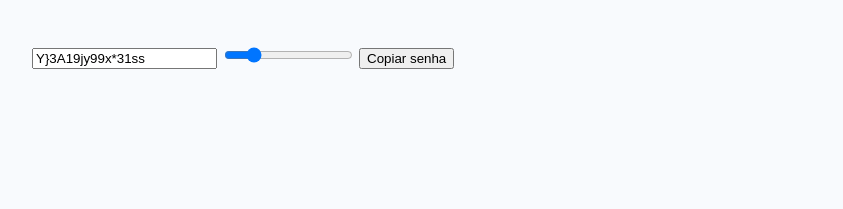
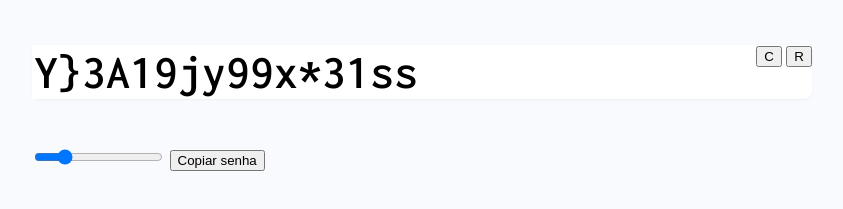
Before and after one commit to andrehilgert/password-generator-dev, a plain HTML site: page index.html in a window 1280 px wide. Shown: the part 119-328 px from the top of the page, without its empty margins (218-1061 px from the left). Drawn offline with Linux system fonts and the light colour scheme.

Commit message:
Formatando Input

```diff
--- a/index.html
+++ b/index.html
@@ -8,7 +8,7 @@
     <link rel="preconnect" href="https://fonts.googleapis.com" />
     <link rel="preconnect" href="https://fonts.gstatic.com" crossorigin />
     <link
-      href="https://fonts.googleapis.com/css2?family=Inter:wght@400;600&display=swap"
+      href="https://fonts.googleapis.com/css2?family=Inconsolata:wght@600&family=Inter:wght@400;600&display=swap"
       rel="stylesheet"
     />
 
@@ -26,7 +26,17 @@
         </p>
       </section>
 
-      <input type="text" name="password" id="password" />
+      <section class="box">
+        <div class="password">
+          <div class="text">
+            <input type="text" name="password" id="password" />
+          </div>
+          <div class="actions">
+            <button id="copy2">C</button>
+            <button id="renew">R</button>
+          </div>
+        </div>
+      </section>
 
       <input
         type="range"
--- a/style.css
+++ b/style.css
@@ -25,3 +25,33 @@ main {
     font-size: 1.125rem;
     color: #828282
 }
+
+.box {
+    background: #fff;
+    box-shadow: 0 1px 2px rgba(132, 148, 165, 0.1);
+    border-radius: 8px;
+    margin-bottom: 3rem;
+}
+
+.password {
+    display: flex;
+}
+
+.password .text {
+    flex: 1;
+}
+
+.password .text input {
+    font-family: "Inconsolata", "serif";
+    font-size: 3rem;
+    border: none;
+    outline: none;
+    cursor: default;
+    height: 52px;
+    width: 100%;
+    transition: all 0.2s;
+    -webkit-user-select: none;
+    -moz-user-select: none;
+    -ms-user-select: none;
+    user-select: none;
+}
```
